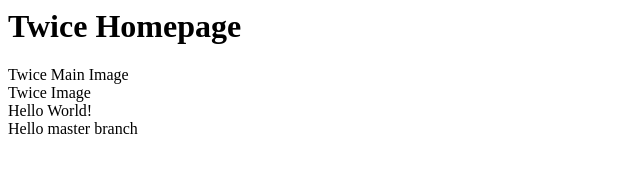
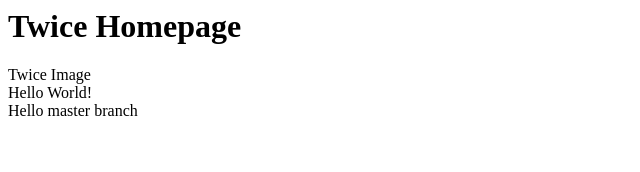
Before and after one commit to doitwebserver/practice-git, a plain HTML site: page index.html in a window 1280 px wide. Shown: the whole page, without its empty margins (0-640 px from the left). Drawn offline with Linux system fonts and the light colour scheme.

Commit message:
reset soft

```diff
--- a/index.html
+++ b/index.html
@@ -5,7 +5,6 @@
 
 	<title>Twice Fan page</title>
 	<h1>Twice Homepage</h1>
-	<div> Twice Main Image</div>
 	<div>Twice Image<div>
 	<body>
 		<div>Hello World!</div>
```
